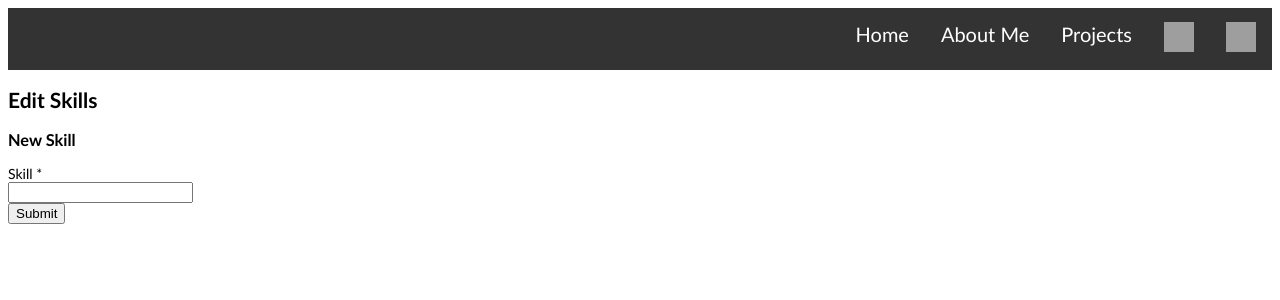
After one commit to jnoehren/PersonalWebsite, a PHP site: template application/view/admin/editSkills.php in a window 1280 px wide. The commit adds this page. Shown: the top 300 px of the page. Run offline with PHP 8.4, Linux system fonts and the light colour scheme; the template is opened without the code that fills it, so the values that code supplies are empty; some libraries are stand-ins or nearby versions; grey boxes are pictures that could not be loaded.

Commit message:
update edit skills and completed back end

```diff
--- a/application/view/admin/editEducation.php
+++ b/application/view/admin/editEducation.php
@@ -6,12 +6,12 @@
     foreach($educationArray as $i)
     {
 ?>
-      <h3>Education Entry Number: <?php echo $count; $count++;;?></h3>
+      <h3>Education Entry Number: <?php echo $eduCount; $eduCount++;?></h3>
       <div class = "singleContainer">
       <form class="form-horizontal" method="get" action="<?php echo URL;?>admin/updateEducation">
+      <input type="hidden" name="entry" value="<?php echo $i->Number?>">
       <label class="col-sm-2">School *</label>
       <div class="col-sm-10">
-        <input type="hidden" name="entry" value="<?php echo $i->Number?>">
         <input type="text" name="school" value="<?php echo $i->School?>"required="required"><br>
       </div>
 
--- /dev/null
+++ b/application/view/admin/editSkills.php
@@ -0,0 +1,35 @@
+<div class = "container-fluid">
+
+  <div class = "singleContainer">
+  <h2>Edit Skills</h2>
+<?php
+    foreach($skillsArray as $i)
+    {
+?>
+      <h3>Skills Entry Number: <?php echo $skillCount; $skillCount++;?></h3>
+      <div class = "singleContainer">
+      <form class="form-horizontal" method="get" action="<?php echo URL;?>admin/updateSkills">
+        <input type="hidden" name="ID" value="<?php echo $i->ID?>">
+        <label class="col-sm-2">Skill *</label>
+        <div class="col-sm-10">
+          <input type="text" name="skill" value="<?php echo $i->Language?>"required="required"><br>
+        </div>
+        <input name="update" type="submit" value="Update" class="btn btn-primary">
+        <input name="delete" type="submit" value="Delete" class="btn btn-primary">
+      </form>
+      </div>
+<?php }  ?>
+      <h3>New Skill</h3>
+      <div class = "singleContainer">
+      <form class="form-horizontal" method="get" action="<?php echo URL;?>admin/updateSkills">
+
+      <label class="col-sm-2">Skill *</label>
+      <div class="col-sm-10">
+        <input type="text" name="skill" required="required"><br>
+      </div>
+
+      <input name="submit" type="submit" value="Submit" class="btn btn-primary">
+      </form>
+      </div>
+
+</div>
```
